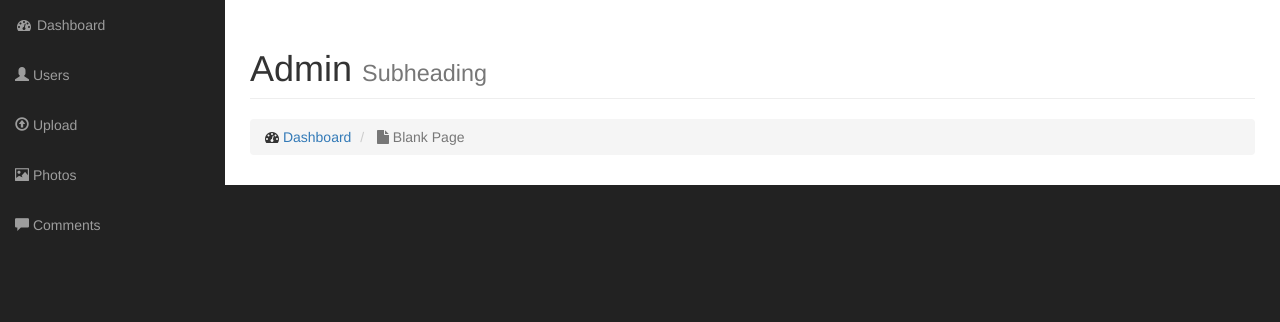
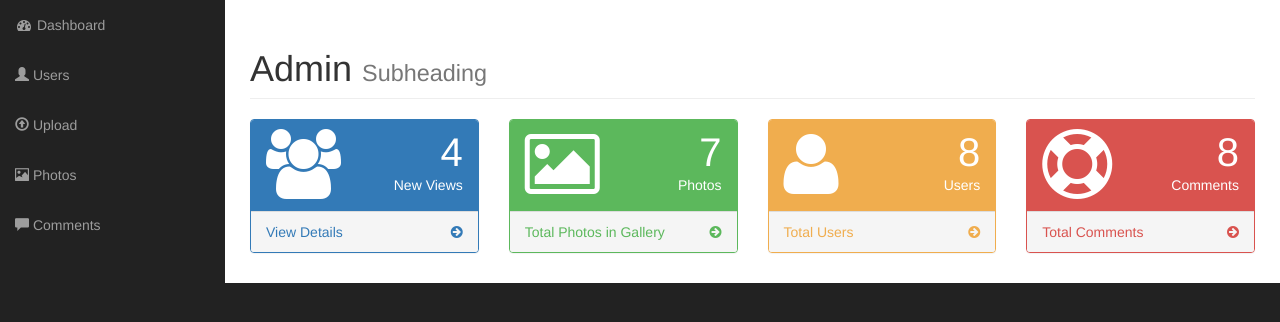
Before and after one commit to Lilyah/gallery, a PHP site: page /admin/index in a window 1280 px wide. Shown: the part 51-373 px from the top of the page. Run offline with PHP 8.4, Linux system fonts and the light colour scheme; the visitor is signed in with stand-in values (Sample User, id 1); grey boxes labelled with a size stand in for pictures from a placeholder-image service; some libraries are stand-ins or nearby versions.

Commit message:
adding static basic html and css snippets

```diff
--- a/admin/includes/admin_content.php
+++ b/admin/includes/admin_content.php
@@ -8,21 +8,125 @@
                             <small>Subheading</small>
                         </h1>
 
-                        <h2>
+                        <div class="row">
+                            <div class="col-lg-3 col-md-6">
+                                <div class="panel panel-primary">
 
-                        </h2>
+                                    <div class="panel-heading">
+                                        <div class="row">
 
-                        <ol class="breadcrumb">
-                            <li>
-                                <i class="fa fa-dashboard"></i>  <a href="index.html">Dashboard</a>
-                            </li>
-                            <li class="active">
-                                <i class="fa fa-file"></i> Blank Page
-                            </li>
-                        </ol>
+                                            <div class="col-xs-3">
+                                                <i class="fa fa-users fa-5x"></i>
+                                            </div>
+
+                                            <div class="col-xs-9 text-right">
+                                                <div class="huge">4</div>
+                                                <div>New Views</div>
+                                            </div>
+
+                                        </div>
+                                    </div>
+
+                                    <a href="#">
+                                        <div class="panel-footer">
+                                            <span class="pull-left">View Details</span>
+                                            <span class="pull-right"><i class="fa fa-arrow-circle-right"></i></span>
+                                            <div class="clearfix"></div>
+                                        </div>
+                                    </a>
+
+                                </div>
+                            </div>
+
+                            <div class="col-lg-3 col-md-6">
+                                <div class="panel panel-green">
+
+                                   <div class="panel-heading">
+                                       <div class="row">
+
+                                           <div class="col-xs-3">
+                                               <i class="fa fa-photo fa-5x"></i>
+                                           </div>
+
+                                           <div class="col-xs-9 text-right">
+                                               <div class="huge">7</div>
+                                               <div>Photos</div>
+                                           </div>
+
+                                       </div>
+                                   </div>
+
+                                    <a href="#">
+                                        <div class="panel-footer">
+                                            <span class="pull-left">Total Photos in Gallery</span>
+                                            <span class="pull-right"><i class="fa fa-arrow-circle-right"></i></span>
+                                            <div class="clearfix"></div>
+                                        </div>
+                                    </a>
+
+                                </div>
+                            </div>
+
+
+                            <div class="col-lg-3 col-md-6">
+                                <div class="panel panel-yellow">
+
+                                    <div class="panel-heading">
+                                        <div class="row">
+
+                                            <div class="col-xs-3">
+                                               <i class="fa fa-user fa-5x"></i>
+                                            </div>
+
+                                            <div class="col-xs-9 text-right">
+                                               <div class="huge">8</div>
+                                               <div>Users</div>
+                                            </div>
+
+                                        </div>
+                                    </div>
+
+                                    <a href="#">
+                                        <div class="panel-footer">
+                                            <span class="pull-left">Total Users</span>
+                                            <span class="pull-right"><i class="fa fa-arrow-circle-right"></i></span>
+                                            <div class="clearfix"></div>
+                                        </div>
+                                    </a>
+
+                                </div>
+                            </div>
+
+                            <div class="col-lg-3 col-md-6">
+                                <div class="panel panel-red">
+                                    <div class="panel-heading">
+                                        <div class="row">
+
+                                            <div class="col-xs-3">
+                                                <i class="fa fa-support fa-5x"></i>
+                                            </div>
+
+                                            <div class="col-xs-9 text-right">
+                                                <div class="huge">8</div>
+                                                <div>Comments</div>
+                                            </div>
+
+                                        </div>
+                                    </div>
+
+                                    <a href="#">
+                                        <div class="panel-footer">
+                                            <span class="pull-left">Total Comments</span>
+                                            <span class="pull-right"><i class="fa fa-arrow-circle-right"></i></span>
+                                            <div class="clearfix"></div>
+                                        </div>
+                                    </a>
+                                </div>
+                            </div>
+                        </div>
+
                     </div>
                 </div>
-                <!-- /.row -->
 
             </div>
             <!-- /.container-fluid -->
```
